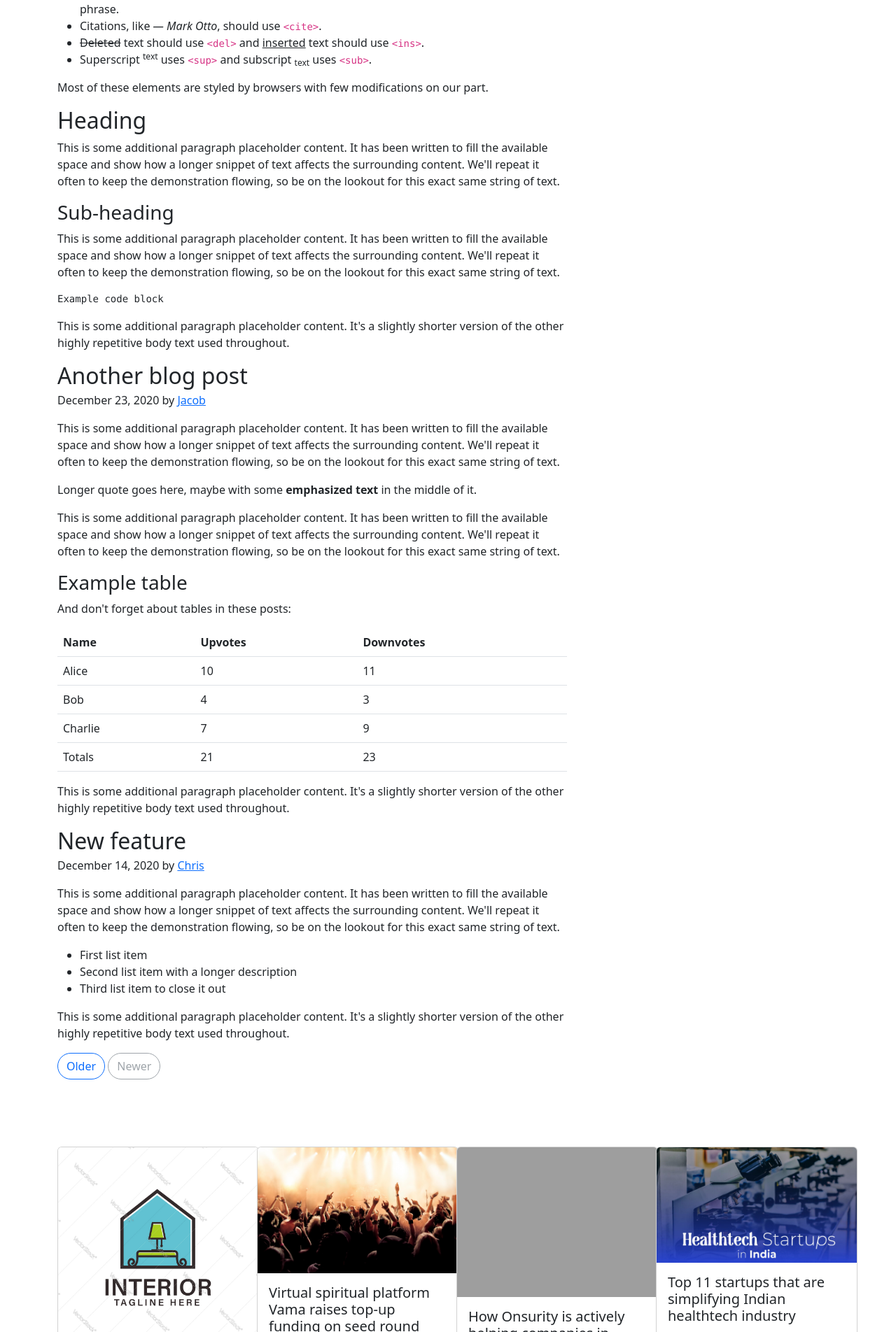
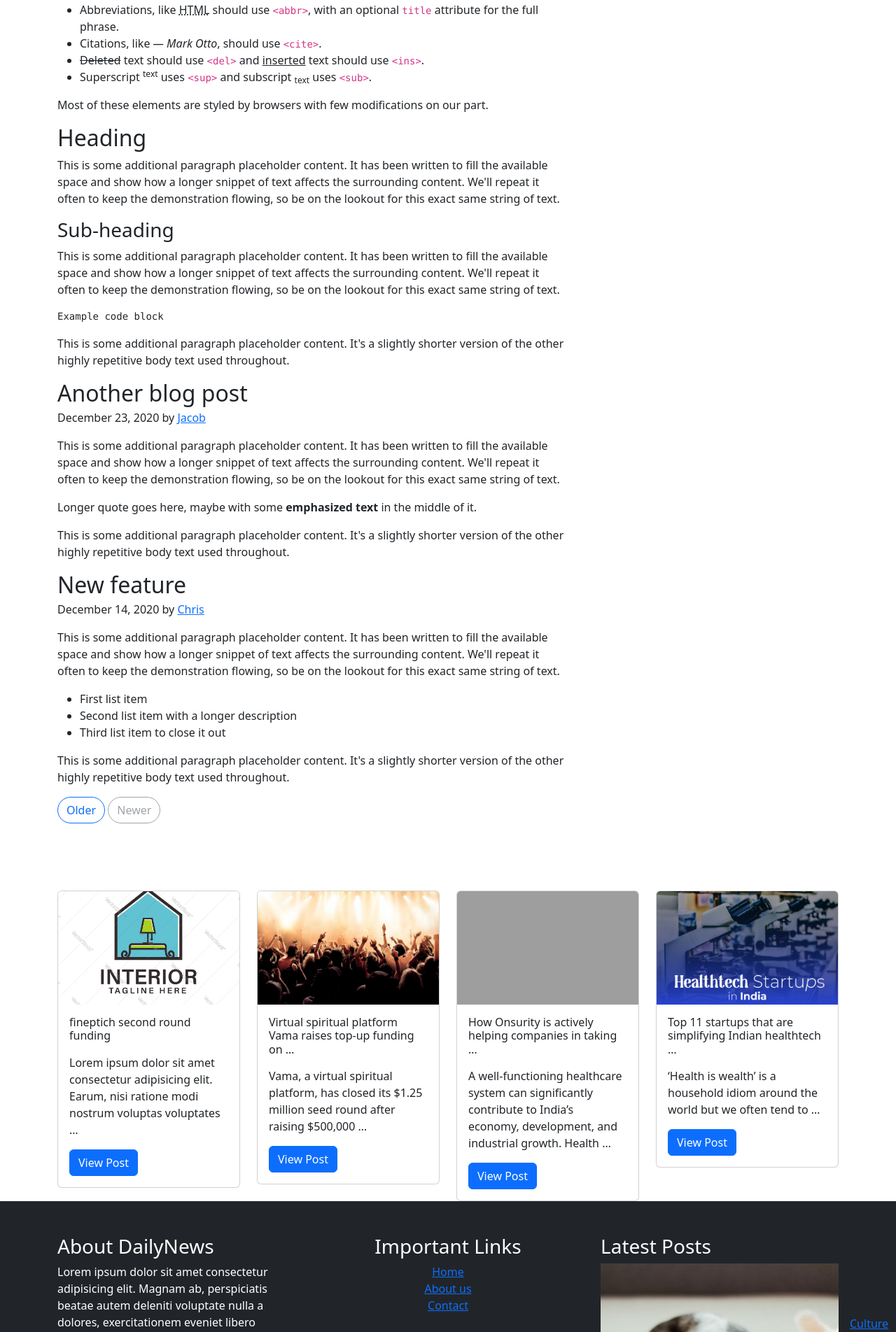
Before and after one commit to sunilyadav-web/TheStartupGazette, a Django app: page / in a window 1280 px wide. Shown: the part 2216-4120 px from the top of the page at 70% size. Run offline with Django 4.2, Linux system fonts and the light colour scheme; data comes from the database, SQL or seed files in the repository; some libraries are stand-ins or nearby versions; grey boxes are pictures that could not be loaded.

Commit message:
updated footer

```diff
--- a/home/templates/home/base.html
+++ b/home/templates/home/base.html
@@ -89,7 +89,95 @@
   </main>
 
 
-  <footer id="footer" class="text-light bg-dark py-3 text-center">dailynews.com</footer>
+  <footer id="footer" class="footer bg-dark text-white">
+
+    <div class="footer-content">
+      <div class="container">
+
+        <div class="row g-5">
+          <div class="col-lg-4">
+            <h3 class="footer-heading">About DailyNews</h3>
+            <p>Lorem ipsum dolor sit amet consectetur adipisicing elit. Magnam ab, perspiciatis beatae autem deleniti voluptate nulla a dolores, exercitationem eveniet libero laudantium recusandae officiis qui aliquid blanditiis omnis quae. Explicabo?</p>
+            <p><a href="about.html" class="footer-link-more">Learn More</a></p>
+          </div>
+          <div class="col-6 col-lg-4">
+            <h3 class="footer-heading text-center">Important Links</h3>
+            <ul class="footer-links list-unstyled d-flex align-items-center justify-content-center flex-column">
+              <li><a href="index.html"><i class="bi bi-chevron-right"></i> Home</a></li>
+              <li><a href="about.html"><i class="bi bi-chevron-right"></i> About us</a></li>
+              <li><a href="contact.html"><i class="bi bi-chevron-right"></i> Contact</a></li>
+            </ul>
+          </div>
+
+
+          <div class="col-lg-4">
+            <h3 class="footer-heading">Latest Posts</h3>
+
+            <ul class="footer-links footer-blog-entry list-unstyled">
+              <li>
+                <a href="single-post.html" class="d-flex align-items-center">
+                  <img src="assets/img/post-sq-1.jpg" alt="" class="img-fluid me-3">
+                  <div>
+                    <div class="post-meta d-block"><span class="date">Culture</span> <span class="mx-1">•</span> <span>Jul 5th '22</span></div>
+                    <span>5 Great Startup Tips for Female Founders</span>
+                  </div>
+                </a>
+              </li>
+
+              <li>
+                <a href="single-post.html" class="d-flex align-items-center">
+                  <img src="assets/img/post-sq-2.jpg" alt="" class="img-fluid me-3">
+                  <div>
+                    <div class="post-meta d-block"><span class="date">Culture</span> <span class="mx-1">•</span> <span>Jul 5th '22</span></div>
+                    <span>What is the son of Football Coach John Gruden, Deuce Gruden doing Now?</span>
+                  </div>
+                </a>
+              </li>
+
+
+
+              <li>
+                <a href="single-post.html" class="d-flex align-items-center">
+                  <img src="assets/img/post-sq-4.jpg" alt="" class="img-fluid me-3">
+                  <div>
+                    <div class="post-meta d-block"><span class="date">Culture</span> <span class="mx-1">•</span> <span>Jul 5th '22</span></div>
+                    <span>How to Avoid Distraction and Stay Focused During Video Calls?</span>
+                  </div>
+                </a>
+              </li>
+
+            </ul>
+
+          </div>
+        </div>
+      </div>
+    </div>
+    <div class="footer-legal bg-black py-4">
+      <div class="container">
+
+        <div class="row justify-content-between">
+          <div class="col-md-6 text-center text-md-start mb-3 mb-md-0">
+            <div class="copyright">
+              ©dailynews.com
+            </div>
+          </div>
+
+          <div class="col-md-6">
+            <div class="social-links mb-3 mb-lg-0 text-center text-md-end">
+              <a href="#" class="twitter"><i class="bi bi-twitter"></i></a>
+              <a href="#" class="facebook"><i class="bi bi-facebook"></i></a>
+              <a href="#" class="instagram"><i class="bi bi-instagram"></i></a>
+              <a href="#" class="google-plus"><i class="bi bi-skype"></i></a>
+              <a href="#" class="linkedin"><i class="bi bi-linkedin"></i></a>
+            </div>
+
+          </div>
+
+        </div>
+
+      </div>
+    </div>
+  </footer>
 
 
 
--- a/home/templates/home/index.html
+++ b/home/templates/home/index.html
@@ -3,6 +3,7 @@
 Home
 {% endblock title %}
 {% block body %}
+<div class="container py-5">
 <div id="carouselExampleIndicators" class="carousel slide" data-bs-ride="true">
   <div class="carousel-indicators">
     <button type="button" data-bs-target="#carouselExampleIndicators" data-bs-slide-to="0" class="active"
@@ -14,13 +15,13 @@ Home
   </div>
   <div class="carousel-inner">
     <div class="carousel-item active">
-      <img src="{% static 'img/post-slide-2.jpg' %}" class="d-block w-100" alt="...">
+      <img src="{% static 'img/post-slide-2.jpg' %}" class="d-block w-100 rounded" alt="...">
     </div>
     <div class="carousel-item active">
-      <img src="{% static 'img/post-slide-3.jpg' %}" class="d-block w-100" alt="...">
+      <img src="{% static 'img/post-slide-3.jpg' %}" class="d-block w-100 rounded" alt="...">
     </div>
     <div class="carousel-item">
-      <img src="{% static 'img/post-slide-4.jpg' %}" class="d-block w-100" alt="...">
+      <img src="{% static 'img/post-slide-4.jpg' %}" class="d-block w-100 rounded" alt="...">
     </div>
   </div>
   <button class="carousel-control-prev" type="button" data-bs-target="#carouselExampleIndicators" data-bs-slide="prev">
@@ -32,7 +33,7 @@ Home
     <span class="visually-hidden">Next</span>
   </button>
 </div>
-
+</div>
 <section class="py-5">
   <div class="container">
 
@@ -173,44 +174,7 @@ Home
           <blockquote>
             <p>Longer quote goes here, maybe with some <strong>emphasized text</strong> in the middle of it.</p>
           </blockquote>
-          <p>This is some additional paragraph placeholder content. It has been written to fill the available space and
-            show how a longer snippet of text affects the surrounding content. We'll repeat it often to keep the
-            demonstration flowing, so be on the lookout for this exact same string of text.</p>
-          <h3>Example table</h3>
-          <p>And don't forget about tables in these posts:</p>
-          <table class="table">
-            <thead>
-              <tr>
-                <th>Name</th>
-                <th>Upvotes</th>
-                <th>Downvotes</th>
-              </tr>
-            </thead>
-            <tbody>
-              <tr>
-                <td>Alice</td>
-                <td>10</td>
-                <td>11</td>
-              </tr>
-              <tr>
-                <td>Bob</td>
-                <td>4</td>
-                <td>3</td>
-              </tr>
-              <tr>
-                <td>Charlie</td>
-                <td>7</td>
-                <td>9</td>
-              </tr>
-            </tbody>
-            <tfoot>
-              <tr>
-                <td>Totals</td>
-                <td>21</td>
-                <td>23</td>
-              </tr>
-            </tfoot>
-          </table>
+
 
           <p>This is some additional paragraph placeholder content. It's a slightly shorter version of the other highly
             repetitive body text used throughout.</p>
@@ -286,12 +250,11 @@ Home
     <div class="row">
       {% for item in posts %}
       <div class="col-3">
-        <div class="card" style="width: 18rem;">
-          <img src="{{item.imageURL}}" class="card-img-top" alt="...">
+        <div class="card">
+          <img src="{{item.imageURL}}" class="card-img-top" alt="..." style="object-fit: cover !important; aspect-ratio: 16/ 10 !important;">
           <div class="card-body">
-            <h5 class="card-title">{{item.title | truncatewords:10}}</h5>
-            <p class="card-text">Some quick example text to build on the card title and make up the bulk of the card's
-              content.</p>
+            <h6 class="card-title">{{item.title | truncatewords:8}}</h6>
+            <p class="card-text">{{item.content | safe | truncatewords:15}}</p>
             <a href="{% url 'home:post' item.slug %}" class="btn btn-primary">View Post</a>
           </div>
         </div>
--- a/home/views.py
+++ b/home/views.py
@@ -8,7 +8,10 @@ from django.db.models import Q
 def home(request):
     context={}
     posts=Post.objects.filter(status=1)
+    latestPosts=posts
+    print(latestPosts)
     context['posts']=posts
+
     return render(request,'home/index.html',context)
 
 # =======Post Detail Page=============
```
